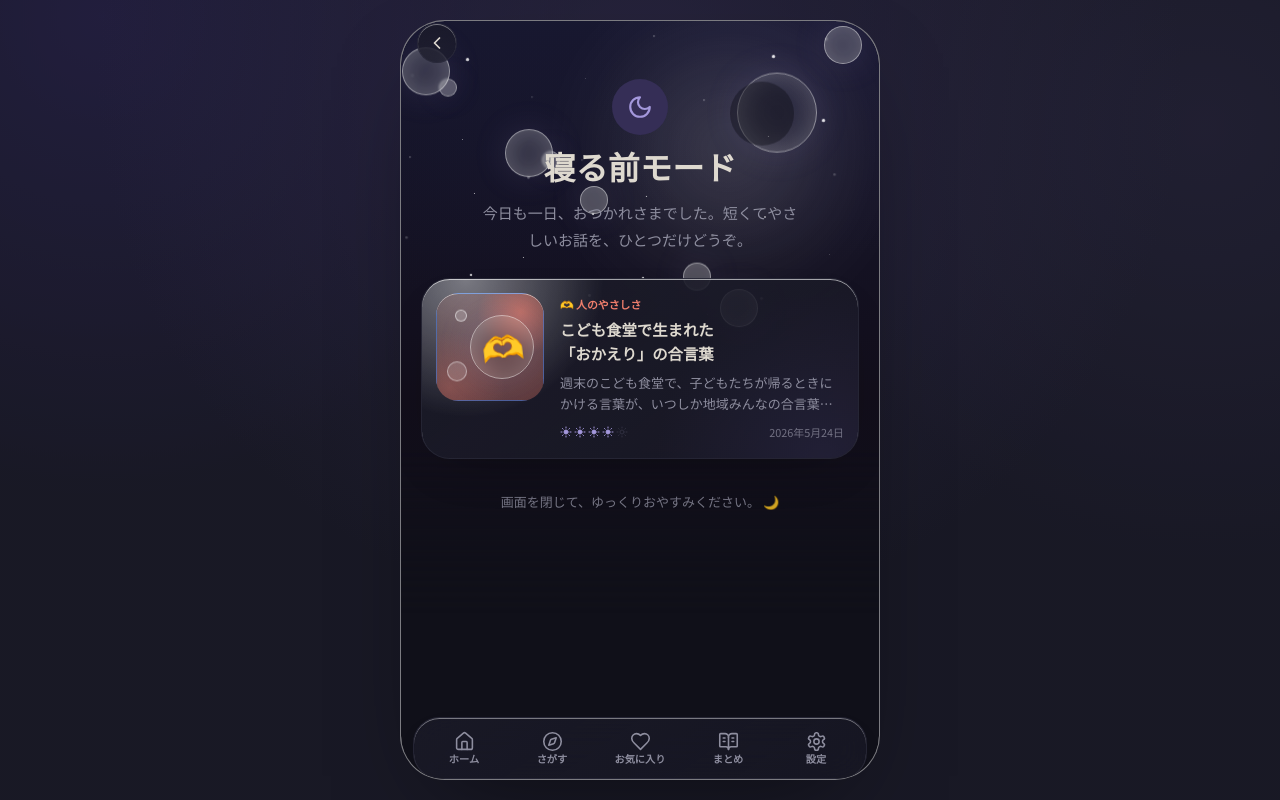
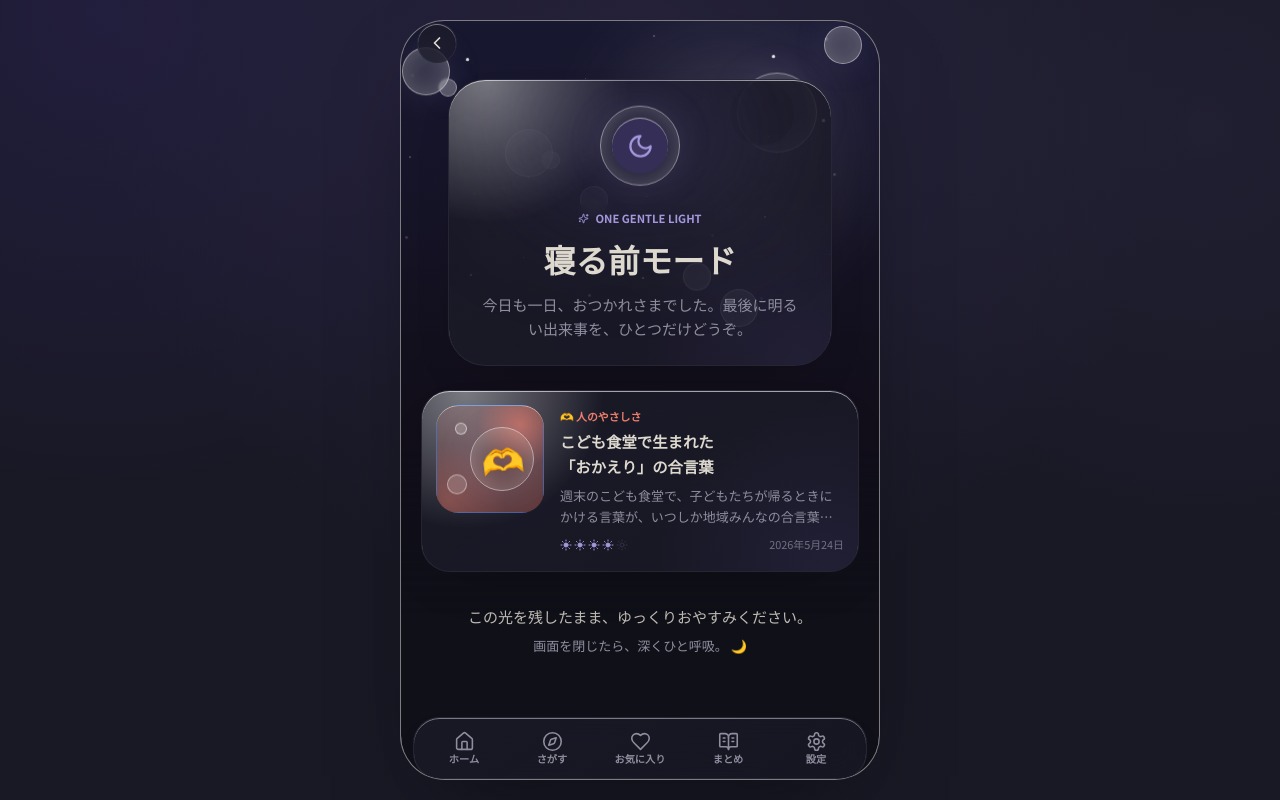
Before and after one commit to sunpotflower4460-cpu/Hot-news, a Next.js app: page /night in a window 1280 px wide. Built offline with nearby package versions, Linux system fonts and the light colour scheme; a web font is replaced by a local one.

Commit message:
Make bedtime mode quiet and comforting

```diff
--- a/src/app/(app)/night/page.tsx
+++ b/src/app/(app)/night/page.tsx
@@ -1,4 +1,4 @@
-import { Moon } from 'lucide-react';
+import { Moon, Sparkles } from 'lucide-react';
 import { ScreenHeader } from '@/components/layout/ScreenHeader';
 import { ArticleCard } from '@/components/article/ArticleCard';
 import { getNightReads } from '@/lib/data/selectors';
@@ -7,27 +7,39 @@ export default async function NightPage() {
   const reads = await getNightReads();
 
   return (
-    <div className="pb-10">
+    <div className="pb-12">
       <ScreenHeader back />
       <div className="px-5 pt-1 text-center">
-        <div className="mx-auto mb-3 flex h-14 w-14 items-center justify-center rounded-full bg-accent-soft text-accent">
-          <Moon size={26} />
+        <div className="soft-surface relative mx-auto flex max-w-sm flex-col items-center overflow-hidden rounded-panel px-6 pb-6 pt-7 shadow-float">
+          <div className="absolute left-1/2 top-0 h-28 w-52 -translate-x-1/2 rounded-full bg-accent-soft/65 blur-3xl" />
+          <div className="ambient-ring relative flex h-20 w-20 animate-float items-center justify-center rounded-full bg-white/24 shadow-glow backdrop-blur-sm">
+            <div className="flex h-14 w-14 items-center justify-center rounded-full bg-accent-soft text-accent shadow-inner-light">
+              <Moon size={27} className="fill-accent/10" />
+            </div>
+          </div>
+          <div className="relative mt-4 inline-flex items-center gap-1.5 rounded-pill bg-white/24 px-3 py-1 text-[0.7rem] font-semibold text-accent backdrop-blur-sm">
+            <Sparkles size={11} />
+            ONE GENTLE LIGHT
+          </div>
+          <h1 className="relative mt-2 font-rounded text-display font-bold text-text">寝る前モード</h1>
+          <p className="relative mx-auto mt-2 max-w-xs text-body leading-relaxed text-muted">
+            今日も一日、おつかれさまでした。最後に明るい出来事を、ひとつだけどうぞ。
+          </p>
         </div>
-        <h1 className="font-rounded text-display font-bold text-text">寝る前モード</h1>
-        <p className="mx-auto mt-2 max-w-xs text-body text-muted">
-          今日も一日、おつかれさまでした。短くてやさしいお話を、ひとつだけどうぞ。
-        </p>
       </div>
 
-      <div className="mt-6 space-y-3 px-5">
-        {reads.map((a) => (
-          <ArticleCard key={a.id} article={a} layout="list" />
+      <div className="mt-6 px-5">
+        {reads.map((article) => (
+          <ArticleCard key={article.id} article={article} layout="list" />
         ))}
       </div>
 
-      <p className="px-5 pt-8 text-center text-caption text-muted/80">
-        画面を閉じて、ゆっくりおやすみください。 🌙
-      </p>
+      <div className="px-5 pt-8 text-center">
+        <p className="font-rounded text-body font-medium text-text/85">
+          この光を残したまま、ゆっくりおやすみください。
+        </p>
+        <p className="mt-1 text-caption text-muted">画面を閉じたら、深くひと呼吸。 🌙</p>
+      </div>
     </div>
   );
 }
```
